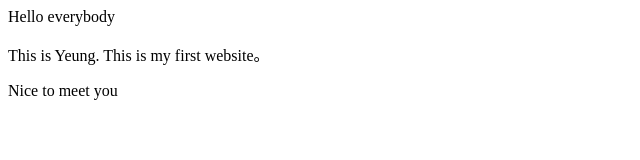
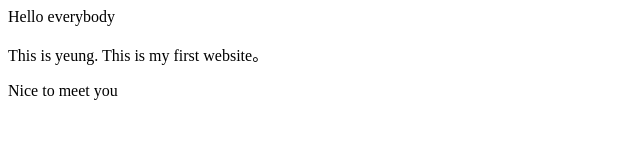
Before and after one commit to ganple/ganple.github.io, a plain HTML site: page index.html in a window 1280 px wide. Shown: the full height of the page, 0-640 px from the left. Drawn offline with Linux system fonts and the light colour scheme.

Commit message:
Update index.html

```diff
--- a/index.html
+++ b/index.html
@@ -1,3 +1,3 @@
 <p>Hello everybody</p>
-<p>This is Yeung. This is my first website。 </p>
+<p>This is yeung. This is my first website。 </p>
 <p>Nice to meet you</p>
```
